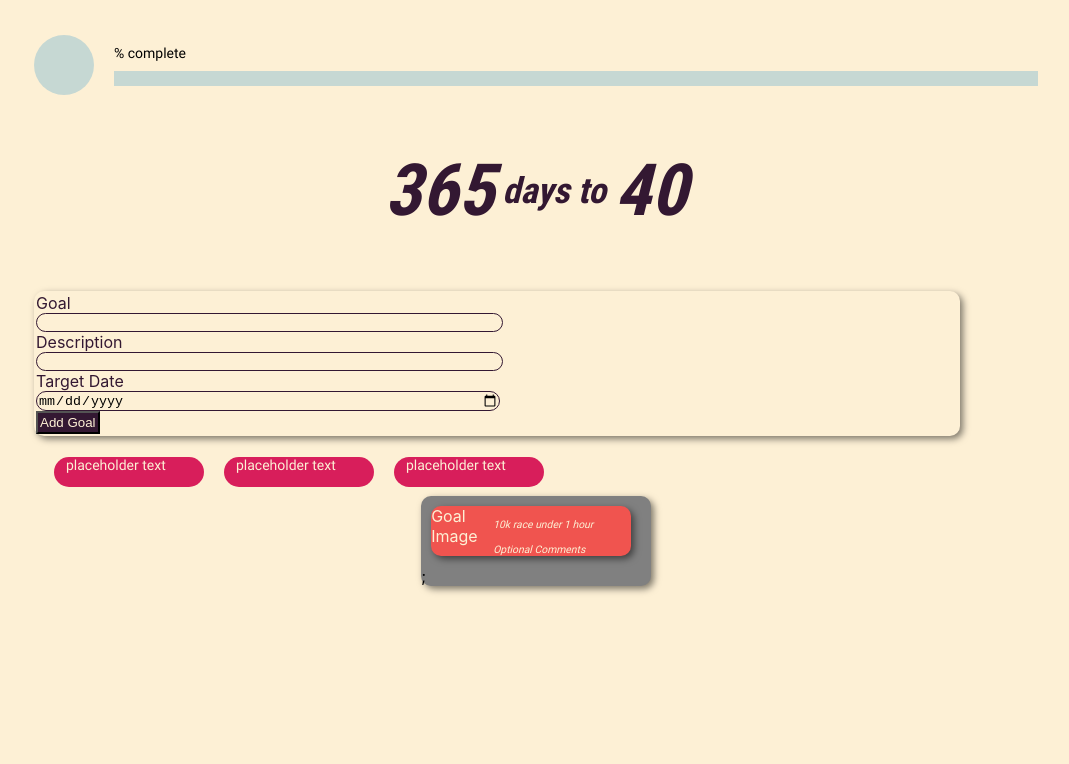
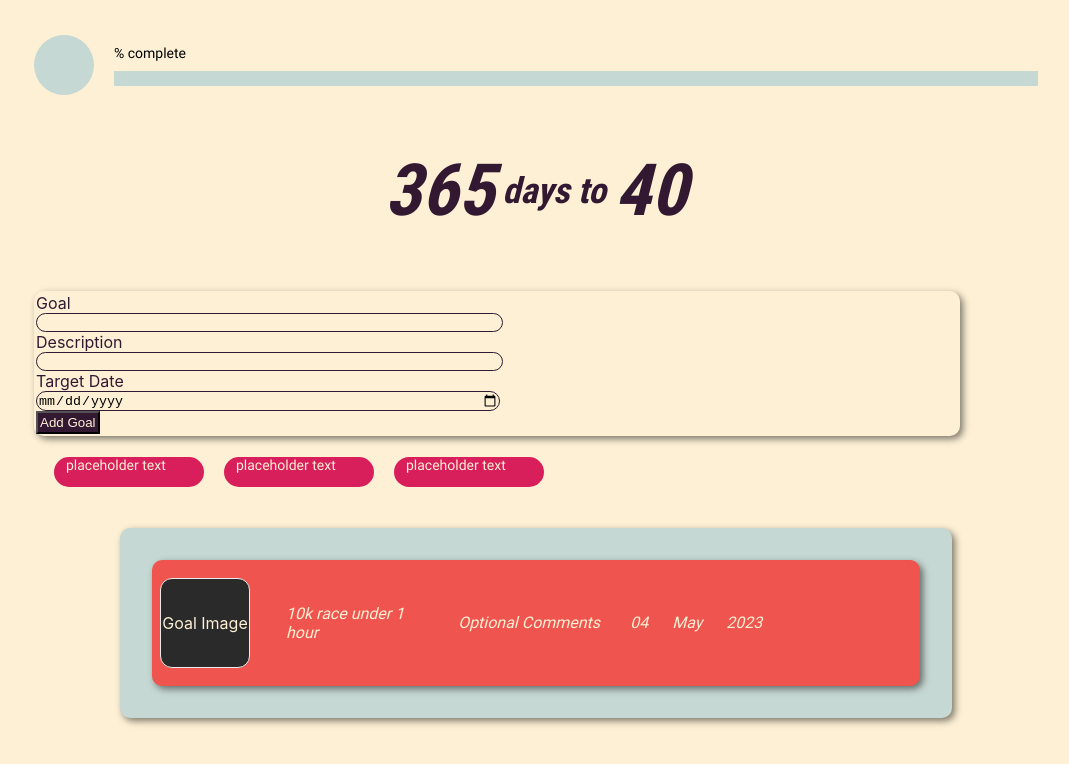
Before and after one commit to NicolaHearn/40x40Challenge, a React (Create React App) app: page / in a window 1280 px wide. Shown: the top 764 px of the page, without its empty margins (104-1173 px from the left). Built offline with nearby package versions, Linux system fonts and the light colour scheme.

Commit message:
resolve issue with getFullYear returning an error by using the new Date in AddGoal.js

```diff
--- a/src/components/Goals/AddGoal.js
+++ b/src/components/Goals/AddGoal.js
@@ -18,7 +18,7 @@ const AddGoal = props => {
         const goalData = {
             id: Math.random().toString(),
             title: enteredGoal,
-            deadline: enteredDate
+            deadline: new Date(enteredDate)
         };
 
         props.onAddGoal(goalData);
--- a/src/components/Goals/GoalItem.css
+++ b/src/components/Goals/GoalItem.css
@@ -1,18 +1,29 @@
 .goal-item {
+    display: flex;
     background-color: #F0544F;
-    min-width: 200px;
+    /* justify-content: space-between; */
+    align-items: center;
+    padding: 0.5rem;
+    margin: 1rem;
+    color: #FDF0D5;
+    /* min-width: 200px;
     max-width: 20%;
     aspect-ratio: 4/1;
-    margin: 10px;
     text-align: left;
-    flex-grow: 1;
-    color: #FDF0D5;
-    display: flex;
+    flex-grow: 1; */
+
 }
 
 .goal-item p {
+    display: flex;
+    /* flex-direction: column; */
+    /* gap: 1rem; */
+    /* align-items: flex-end; */
+    /* flex-flow: column-reverse; */
+    justify-content: flex-start;
+    flex: 1;
     font-style: italic;
-    font-size: 0.65rem;
+    font-size: 1rem;
 }
 
 .goal-item__deadline {
@@ -21,5 +32,15 @@
 }
 
 .goal-item__image {
-    width: 25%;
+    display: flex;
+    flex-direction: column;
+    width: 5.5rem;
+    height: 5.5rem;
+    border: 1px solid #ececec;
+    background-color: #2a2a2a;
+    color: #FDF0D5;
+    border-radius: 12px;
+    align-items: center;
+    justify-content: center;
+    /*width: 25%;*/
 }
--- a/src/components/Goals/GoalItem.js
+++ b/src/components/Goals/GoalItem.js
@@ -2,21 +2,23 @@ import './GoalItem.css';
 import Card from '../UI/Card';
 
 const GoalItem = (props) => {
-    // const month = props.deadline.toLocaleString('en-US', { month: 'long' });
-    // const day = props.deadline.toLocaleString('en-US', { day: '2-digit' });
-    // const year = props.deadline.getFullYear();
+    const month = props.targetDate.toLocaleString('en-US', { month: 'long' });
+    const day = props.targetDate.toLocaleString('en-US', { day: '2-digit' });
+    const year = props.targetDate.getFullYear();
+
 
     return (
         <Card className="goal-item">
             <div className="goal-item__image">Goal Image</div>
-            <div>
+            <div className="goal-item">
                 <p>{props.title}</p>
-                {/* <div className="goal-item__deadline">
-                    <div>{day}</div>
-                    <div>{month} </div>
-                    <div>{year} </div>
-                </div> */}
                 <p>Optional Comments</p>
+                <div className="goal-item__deadline">
+                    <p>{day}</p>
+                    <p>{month} </p>
+                    <p>{year}</p>
+                </div>
+
             </div>
         </Card>
     );
--- a/src/components/Goals/GoalList.css
+++ b/src/components/Goals/GoalList.css
@@ -1,3 +1,7 @@
 .goal-list {
-    background-color: grey;
+        padding: 1rem;
+        background-color: #C6D8D3;
+        margin: 2rem auto;
+        width: 50rem;
+        max-width: 95%
 }
--- a/src/components/Goals/GoalList.js
+++ b/src/components/Goals/GoalList.js
@@ -7,15 +7,18 @@ const GoalList = (props) => {
 
     return (
         <Card className="goal-list">
+            {/* this shows up fine on the screen */}
             <GoalItem
                 title={props.items[0].title}
-                date={props.items[0].deadline} />
-            {props.items.map(goal => {
+                targetDate={props.items[0].deadline} />
+            {/* This .map doesn't work */}
+            {props.items.map((goal) => {
                 <GoalItem
+                id={goal.id}
                 title={goal.title}
-                //deadline={goal.deadline}
+                targetDate={goal.deadline}
                 />
-            })};
+            })}
         </Card>
     )
 };
```
Also changed, not shown: src/App.js (+6 -3 lines).
